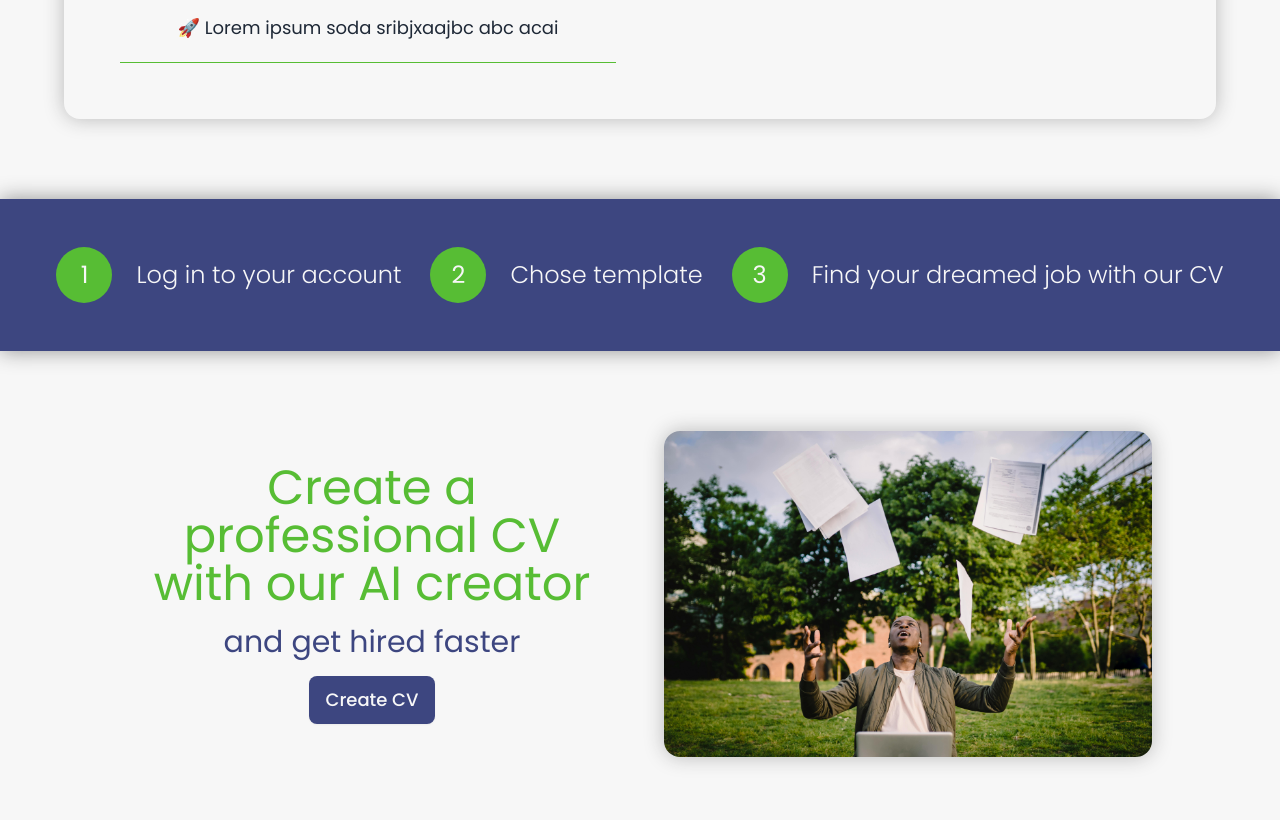
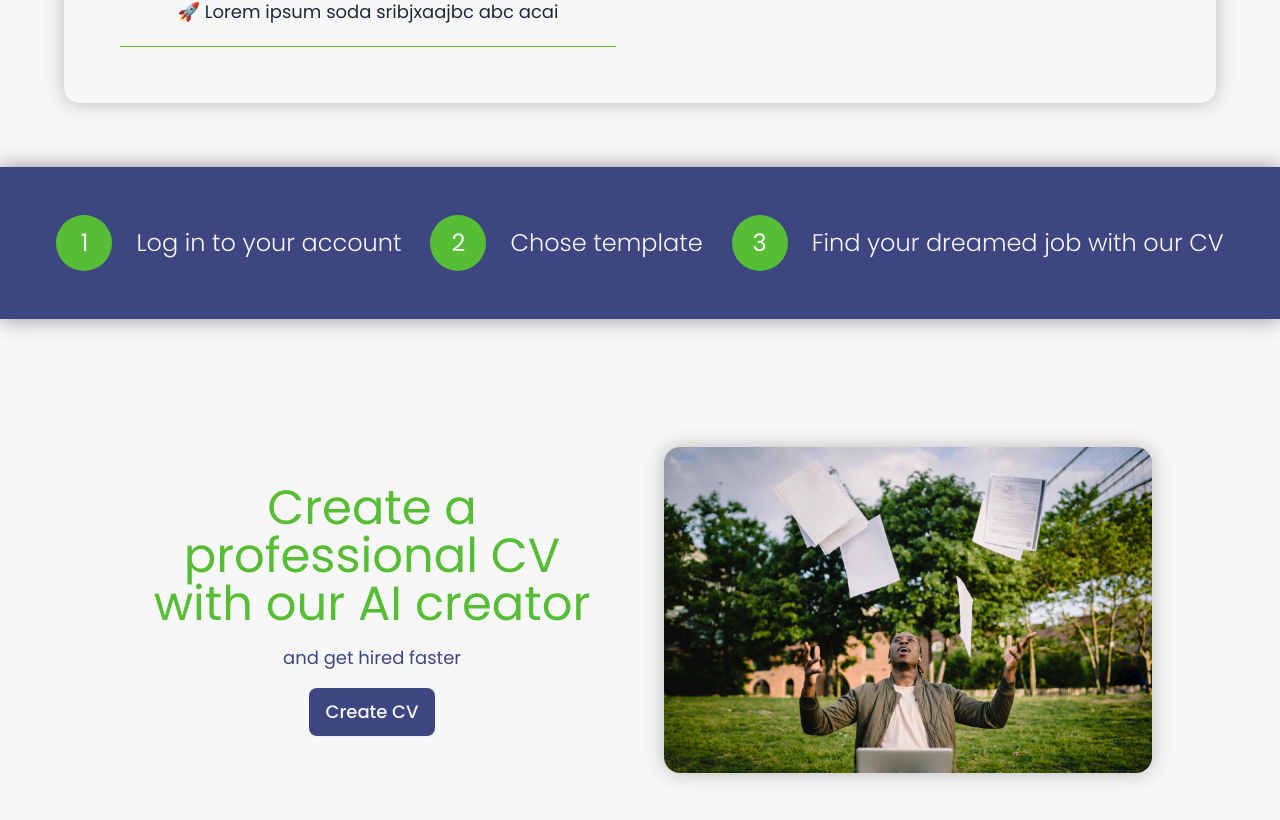
Before and after one commit to mizdebski77/YCM, a Next.js app: page / in a window 1280 px wide. Shown: the part 2299-3119 px from the top of the page. Built offline with nearby package versions, Linux system fonts and the light colour scheme.

Commit message:
Framer motion to photo section added

```diff
--- a/src/app/features/Home/ourCreator.tsx
+++ b/src/app/features/Home/ourCreator.tsx
@@ -6,7 +6,7 @@ import { motion } from "framer-motion"
 
 export const OurCreator = () => {
     return (
-        <section className='max-w-[90%] shadow-[0_0_20px_#b9b9b9]  rounded-2xl md:p-14 p-8 mt-20 mx-auto grid lg:grid-cols-2 gap-12 items-center'>
+        <section className='max-w-[90%] shadow-[0_0_20px_#b9b9b9]  rounded-2xl md:p-14 p-8 mdz:mt-32 mt-16 mx-auto grid lg:grid-cols-2 gap-12 items-center'>
             <motion.div
                 initial={{ x: '-20%', opacity: 0 }}
                 whileInView={{ x: 0, opacity: 1 }}
--- a/src/app/features/Home/path.tsx
+++ b/src/app/features/Home/path.tsx
@@ -10,7 +10,7 @@ export const Path = () => {
             whileInView={{ opacity: 1 }}
             viewport={{ once: true }}
             transition={{ duration: 0.7 }}
-            className='w-full bg-blue lg:p-12 p-6 py-8 mt-20 shadow-[0_0_20px_#919191] md:flex justify-around grid gap-3'>
+            className='w-full bg-blue lg:p-12 p-6 py-8 mdz:mt-32 mt-16 shadow-[0_0_20px_#919191] md:flex justify-around grid gap-3'>
             {pathData.map((information) => (
                 <motion.div
                     initial={{ y: '50%', opacity: 0 }}
--- a/src/app/features/Home/photoSection.tsx
+++ b/src/app/features/Home/photoSection.tsx
@@ -6,15 +6,21 @@ import { motion } from "framer-motion"
 export const PhotoSection = () => {
     return (
         <div
-            className='grid grid-cols-2 max-w-[80%] gap-12 m-auto justify-center items-center py-20 px-19'>
-            <div className='flex flex-col justify-center items-center gap-4'>
-                <h4 className='text-5xl text-green text-center '>Create a professional CV with our AI creator</h4>
-                <p className='text-3xl text-blue'>and get hired faster</p>
+            className='grid md:grid-cols-2 max-w-[80%] md:gap-12 gap-8 m-auto justify-center items-center md:py-32 py-16 px-19'>
+            <motion.div
+                initial={{ x: '-20%', opacity: 0 }}
+                whileInView={{ x: 0, opacity: 1 }}
+                viewport={{ once: true }}
+                transition={{ duration: 0.7 }}
+                className='flex flex-col justify-center items-center gap-4' >
+                <h4 className='md:text-5xl text-2xl text-green text-center'
+                >Create a professional CV with our AI creator</h4>
+                <p className='mdz:text-3xl text-lg text-blue'>and get hired faster</p>
                 <button
                     className="btn bg-blue border-none text-white hover:bg-lightblue md:text-lg text-sm font-medium ">
                     Create CV
                 </button>
-            </div>
+            </motion.div>
             <motion.img
                 src={img.src} alt='why you should chose us'
                 initial={{ x: '20%', opacity: 0 }}
```
